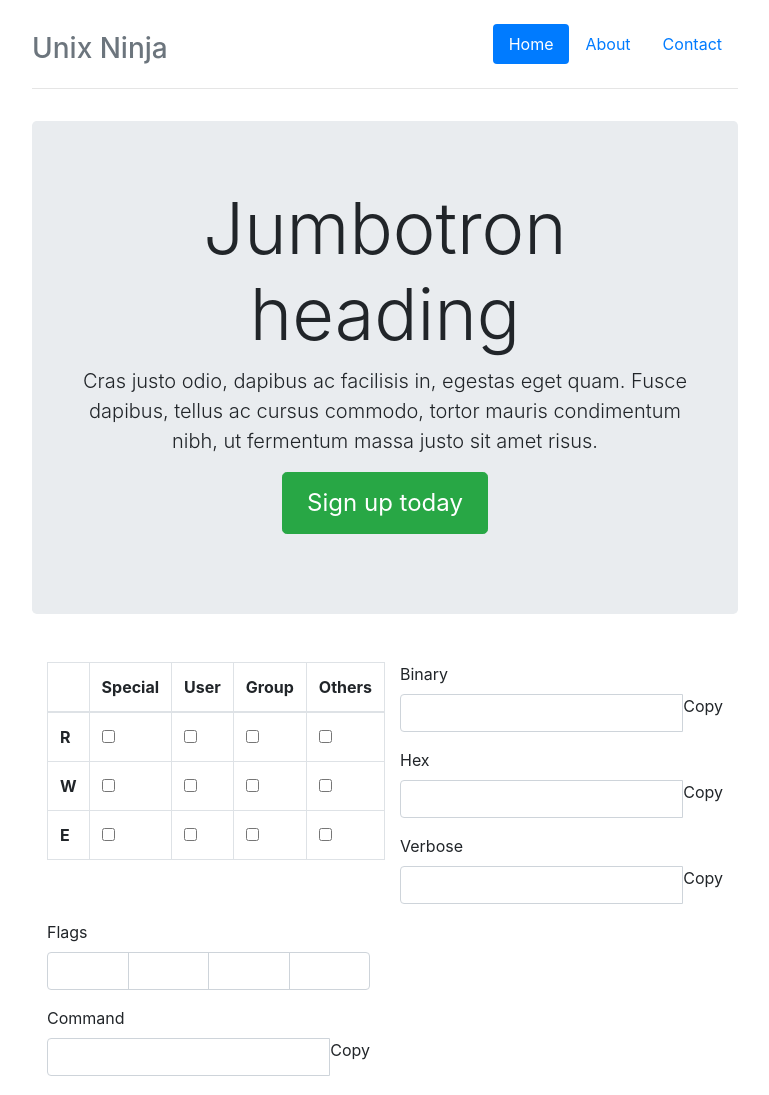
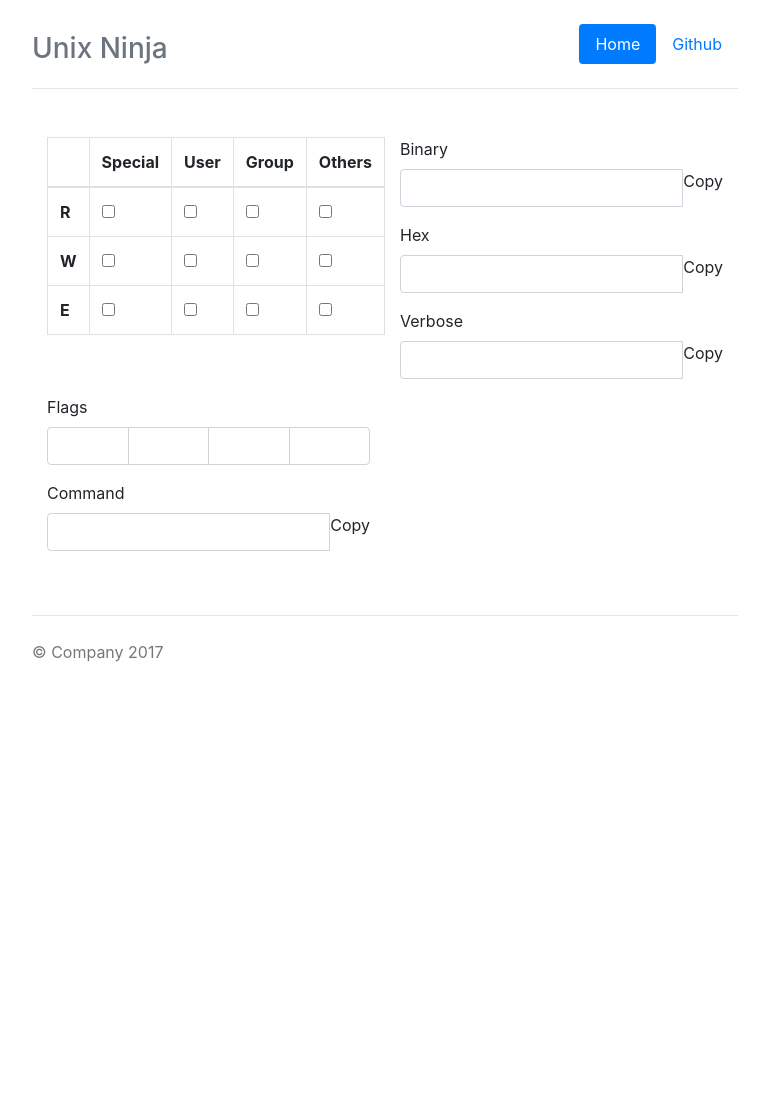
Before and after one commit to rookiesTeam/unixninja, a website: page html/index.html in a window 1280 px wide. Shown: the top 1095 px of the page, without its empty margins (255-1024 px from the left). After the commit the page ends 800 px from the top, so only its background shows below. Drawn offline with nearby package versions, Linux system fonts and the light colour scheme.

Commit message:
feat(html): remove jumbotron and minor navbar links

```diff
--- a/html/index.html
+++ b/html/index.html
@@ -23,23 +23,14 @@
         <nav>
           <ul class="nav nav-pills float-right">
             <li class="nav-item">
-              <a class="nav-link active" href="#">Home <span class="sr-only">(current)</span></a>
+              <a class="nav-link active">Home <span class="sr-only">(current)</span></a>
             </li>
             <li class="nav-item">
-              <a class="nav-link" href="#">About</a>
-            </li>
-            <li class="nav-item">
-              <a class="nav-link" href="#">Contact</a>
+              <a class="nav-link" href="https://github.com/rookiesTeam/unixninja">Github</a>
             </li>
           </ul>
         </nav>
         <h3 class="text-muted">Unix Ninja</h3>
-      </div>
-
-      <div class="jumbotron">
-        <h1 class="display-3">Jumbotron heading</h1>
-        <p class="lead">Cras justo odio, dapibus ac facilisis in, egestas eget quam. Fusce dapibus, tellus ac cursus commodo, tortor mauris condimentum nibh, ut fermentum massa justo sit amet risus.</p>
-        <p><a class="btn btn-lg btn-success" href="#" role="button">Sign up today</a></p>
       </div>
 
       <div class="row marketing">
```
